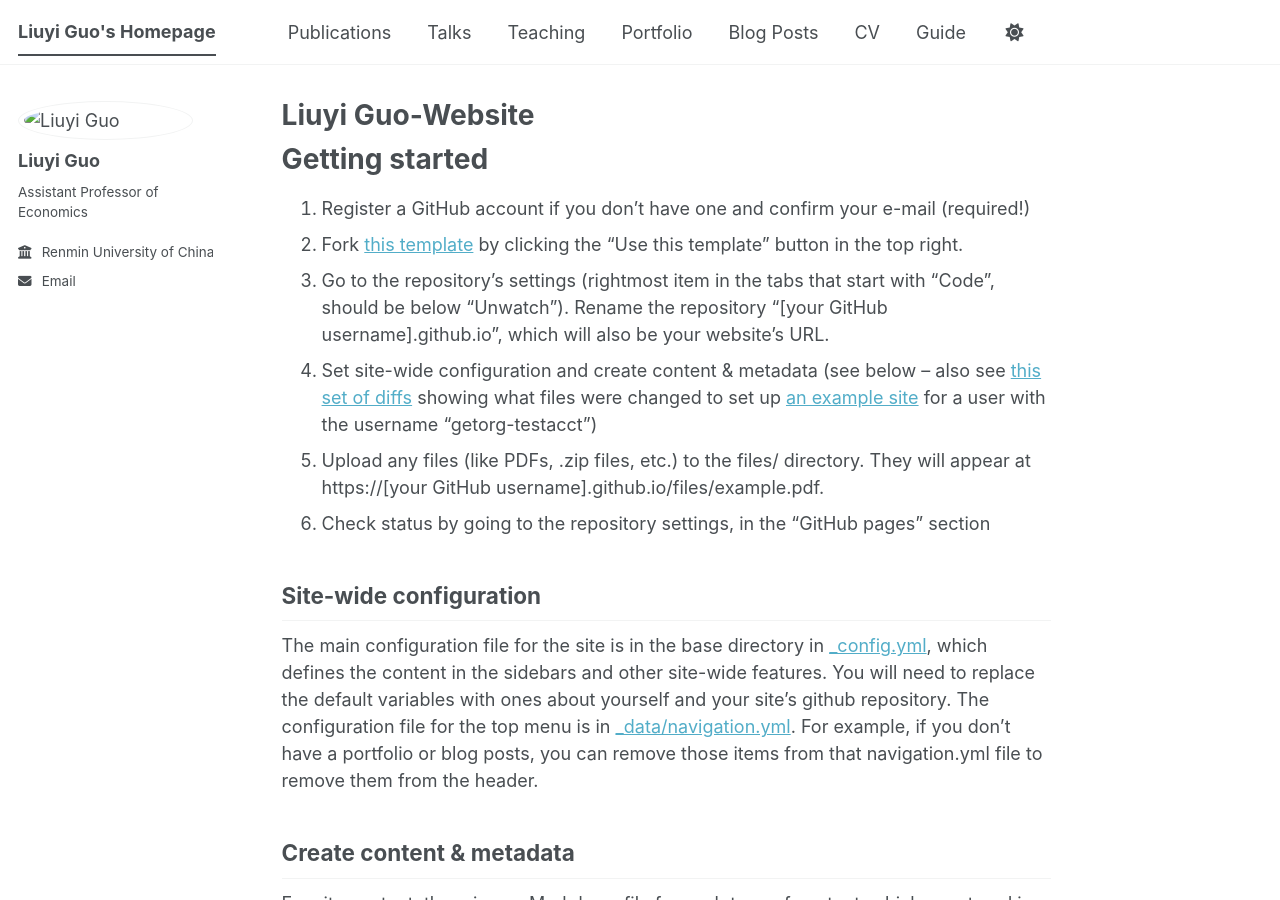
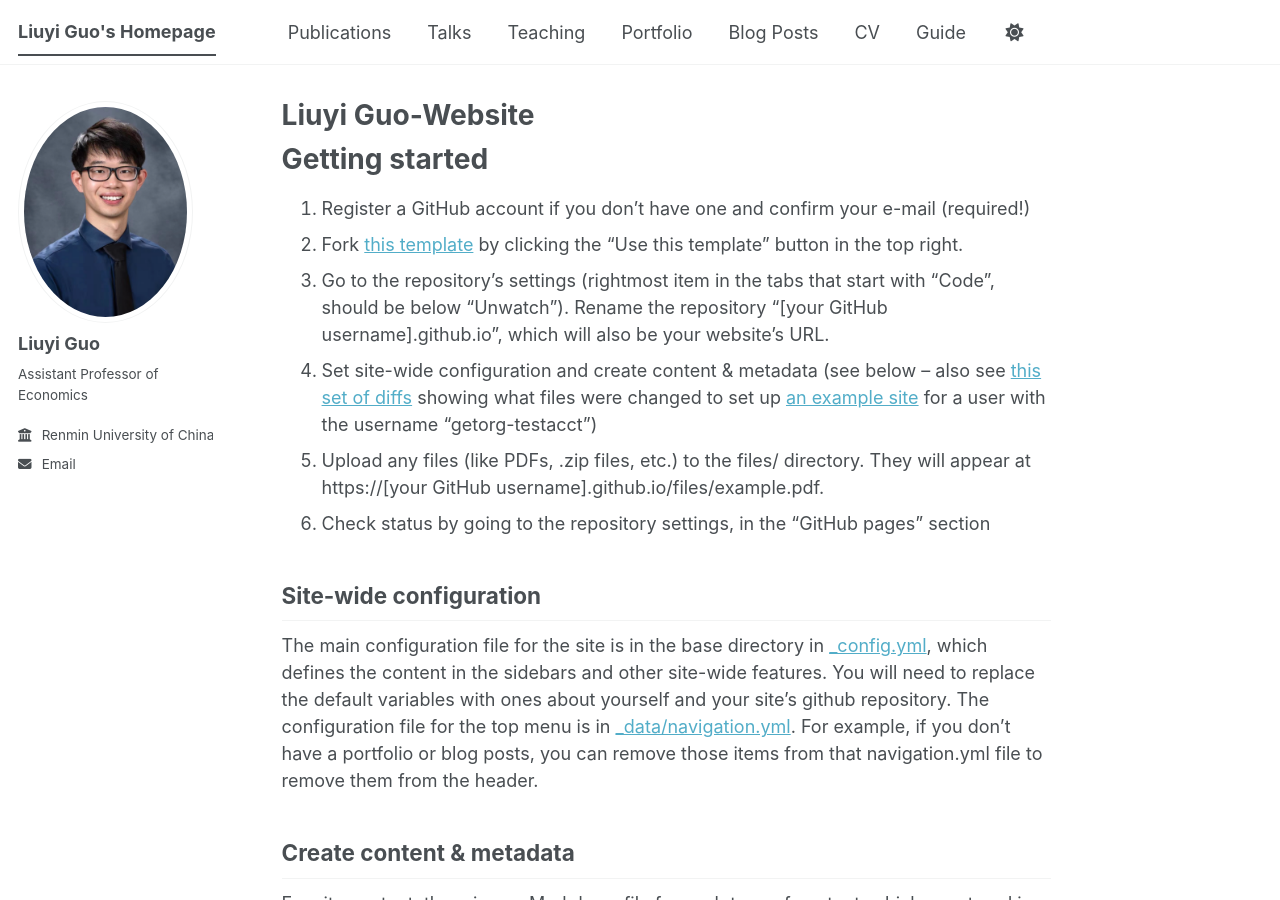
Before and after one commit to guoliuyi/lguo, a Jekyll site: the page built from _pages/about.md, in a window 1280 px wide and 900 px high. Built offline with Jekyll 4.4.1, drawn with Linux system fonts in a browser that asks for light colours; a script bundle is joined from its source files by our own code; library files that are not in the unit come from our copies.

Commit message:
Update _config.yml

```diff
--- a/_config.yml
+++ b/_config.yml
@@ -23,7 +23,7 @@ repository               : "academicpages/academicpages.github.io"
 #               Additional customization can be done by editing /_includes/author-profile.html
 author:
   # Biographic information
-  avatar           : "images/Photo-Liuyi.png"
+  avatar           : "Photo-Liuyi.png"
   name             : "Liuyi Guo"
   pronouns         : # example: "she/her"
   bio              : "Assistant Professor of Economics"
```
